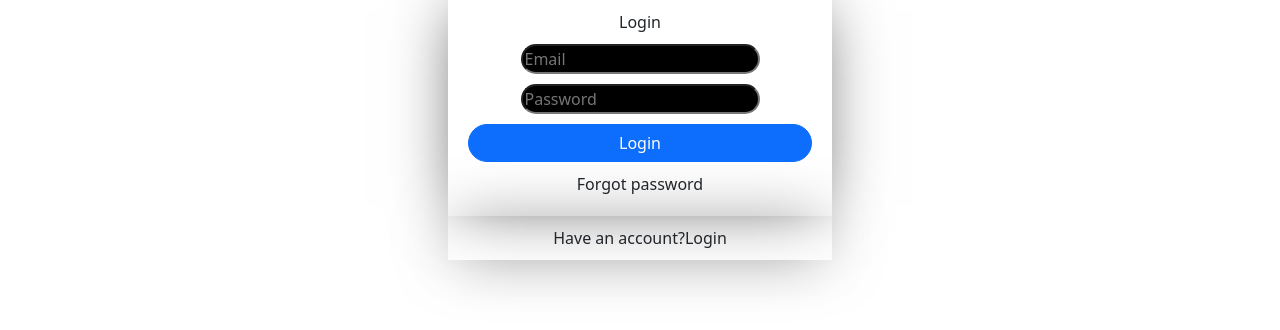
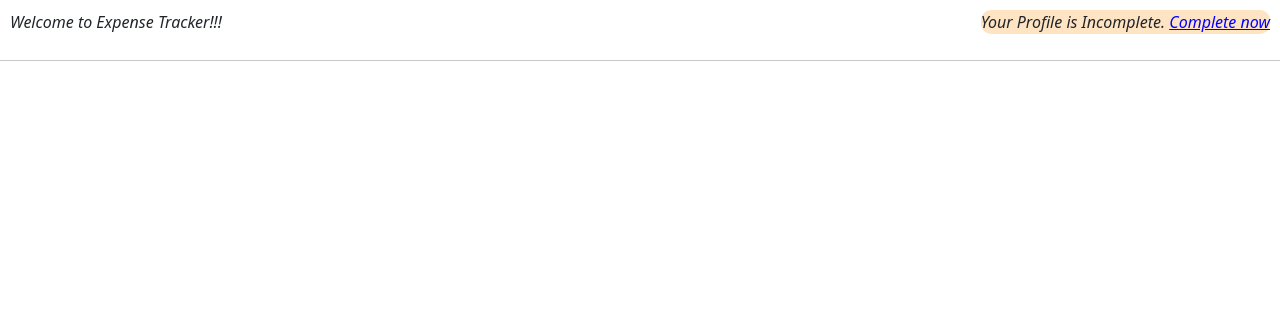
Before and after one commit to Aviproo/expense-traker, a React (Create React App) app: page /welcome in a window 1280 px wide. Shown: the top 330 px of the page. Built offline with nearby package versions, Linux system fonts and the light colour scheme.

Commit message:
Completing your profile

```diff
--- a/src/App.js
+++ b/src/App.js
@@ -2,18 +2,20 @@ import { Route, Routes } from "react-router-dom";
 import "./App.css";
 import Login from "./Components/Login/Login";
 import Welcome from "./Components/Pages/Welcome";
+import SignUp from "./Components/SignUp/SignUp";
+import Profile from "./Components/Pages/Profile";
 
 function App() {
   return (
     <div className="App">
       <Routes>
-        <Route path="/" element={<Login />}>
-          {/* <Route index element={<Home />} /> */}
-          {/* <Route path="blogs" element={<Blogs />} /> */}
-          {/* <Route path="contact" element={<Contact />} /> */}
-          {/* <Route path="/welcome" element={<Welcome />} /> */}
-          <Route path="/welcome" element={<Welcome />} />
-        </Route>
+        <Route path="*" element={<SignUp />} />
+        <Route path="welcome" element={<Welcome />} />
+        <Route path="login" element={<Login />} />
+        <Route path="welcome/profile" element={<Profile />} />
+        {/* <Route index element={<Home />} /> */}
+        {/* <Route path="contact" element={<Contact />} /> */}
+        {/* <Route path="/welcome" element={<Welcome />} /> */}
       </Routes>
     </div>
   );
--- a/src/Components/Login/Login.js
+++ b/src/Components/Login/Login.js
@@ -44,7 +44,7 @@ const Login = () => {
   };
 
   return (
-    <div>
+    <div className={classes.mainDiv}>
       <div className={classes.Login}>
         Login
         <div>
@@ -59,8 +59,10 @@ const Login = () => {
         <div>Forgot password</div>
       </div>
       <div className={classes.haveAnAccount}>
-        Have an account?
-        <span>Login</span>
+        Have not account?
+        <span onClick={() => navigate("/")} className={classes.span}>
+          Sign
+        </span>
       </div>
     </div>
   );
--- a/src/Components/Login/Login.module.css
+++ b/src/Components/Login/Login.module.css
@@ -1,6 +1,9 @@
+.mainDiv {
+  margin-top: 10%;
+}
 .Login {
   margin: auto;
-  width: 30%;
+  width: 20%;
 
   padding: 10px;
   -webkit-box-shadow: -1px 0px 61px -10px rgba(0, 0, 0, 0.61);
@@ -11,7 +14,6 @@
   margin: 10px;
 }
 .Login button {
-  width: -webkit-fill-available;
   border-radius: 50px;
 }
 .Login input {
@@ -19,9 +21,13 @@
   background-color: black;
   color: white;
 }
+.span {
+  text-decoration: underline;
+  cursor: pointer;
+}
 .haveAnAccount {
   margin: auto;
-  width: 30%;
+  width: 20%;
   padding: 10px;
   -webkit-box-shadow: -1px 0px 61px -10px rgba(0, 0, 0, 0.61);
   -moz-box-shadow: -1px 0px 61px -10px rgba(0, 0, 0, 0.61);
--- /dev/null
+++ b/src/Components/Pages/Profile.js
@@ -0,0 +1,35 @@
+import classes from "./Profile.module.css";
+const Profile = () => {
+  const updateHandler = () => {
+    // https://identitytoolkit.googleapis.com/v1/accounts:signUp?key=[API_KEY]
+  };
+  return (
+    <div>
+      <div className={classes.header}>
+        <div>Winners never quite, Quiters never win.</div>
+        <div className={classes.incopleteProfile}>
+          Your Profile is 64% complete. A complete Profile has <br /> higher
+          chances of landing a job.
+          <span>Complete now</span>
+        </div>
+      </div>
+      <hr />
+      <div>
+        <div className={classes.contactDetail}>
+          <h4>Contact Details</h4> <button>Cancel</button>
+        </div>
+        <div className={classes.updateDetail}>
+          <div>
+            Full name: <input />
+          </div>
+          <div>
+            Profile photo url: <input />
+          </div>
+        </div>
+        <button onClick={updateHandler}>Update</button>
+        <hr />
+      </div>
+    </div>
+  );
+};
+export default Profile;
--- /dev/null
+++ b/src/Components/Pages/Profile.module.css
@@ -0,0 +1,26 @@
+.header {
+  display: flex;
+  justify-content: space-between;
+  padding: 2px;
+}
+.header div {
+  font-style: italic;
+}
+.incopleteProfile {
+  background-color: bisque;
+  border-radius: 10px;
+}
+.incopleteProfile span {
+  text-decoration: underline;
+  color: blue;
+  cursor: pointer;
+}
+.contactDetail {
+  display: flex;
+  justify-content: space-around;
+}
+.updateDetail {
+  padding: 10px;
+  display: flex;
+  justify-content: space-around;
+}
--- a/src/Components/Pages/Welcome.js
+++ b/src/Components/Pages/Welcome.js
@@ -1,4 +1,18 @@
+import { useNavigate } from "react-router-dom";
+import classes from "./Welcome.module.css";
 const Welcome = () => {
-  return <div>Welcome to Expense Tracker</div>;
+  const navigate = useNavigate();
+  return (
+    <div>
+      <div className={classes.header}>
+        <div>Welcome to Expense Tracker!!!</div>
+        <div className={classes.incopleteProfile}>
+          Your Profile is Incomplete.{" "}
+          <span onClick={() => navigate("profile")}>Complete now</span>
+        </div>
+      </div>
+      <hr />
+    </div>
+  );
 };
 export default Welcome;
--- /dev/null
+++ b/src/Components/Pages/Welcome.module.css
@@ -0,0 +1,17 @@
+.header {
+  display: flex;
+  justify-content: space-between;
+  padding: 10px;
+}
+.header div {
+  font-style: italic;
+}
+.incopleteProfile {
+  background-color: bisque;
+  border-radius: 10px;
+}
+.incopleteProfile span {
+  text-decoration: underline;
+  cursor: pointer;
+  color: blue;
+}
--- a/src/Components/SignUp/SignUp.js
+++ b/src/Components/SignUp/SignUp.js
@@ -1,7 +1,9 @@
 import { useRef } from "react";
 import { Button } from "react-bootstrap";
 import classes from "./SignUp.module.css";
+import { useNavigate } from "react-router-dom";
 const SignUp = () => {
+  const navigate = useNavigate();
   const emailRef = useRef();
   const passwordRef = useRef();
   const confirmpasswordRef = useRef();
@@ -33,6 +35,7 @@ const SignUp = () => {
       if (res.ok) {
         return res.json().then((data) => {
           alert("You have succesfully signup");
+          navigate("/login");
         });
       } else {
         return res.json().then((data) => {
@@ -43,7 +46,7 @@ const SignUp = () => {
   };
 
   return (
-    <div>
+    <div className={classes.mainDiv}>
       <div className={classes.signUp}>
         SignUp
         <div>
@@ -61,7 +64,9 @@ const SignUp = () => {
       </div>
       <div className={classes.haveAnAccount}>
         Have an account?
-        <span>Login</span>
+        <span onClick={() => navigate("login")} className={classes.span}>
+          Login
+        </span>
       </div>
     </div>
   );
--- a/src/Components/SignUp/SignUp.module.css
+++ b/src/Components/SignUp/SignUp.module.css
@@ -1,7 +1,9 @@
+.mainDiv {
+  margin-top: 10%;
+}
 .signUp {
   margin: auto;
-  width: 30%;
-
+  width: 20%;
   padding: 10px;
   -webkit-box-shadow: -1px 0px 61px -10px rgba(0, 0, 0, 0.61);
   -moz-box-shadow: -1px 0px 61px -10px rgba(0, 0, 0, 0.61);
@@ -11,16 +13,18 @@
   margin: 10px;
 }
 .signUp button {
-  width: -webkit-fill-available;
   border-radius: 50px;
 }
 .signUp input {
   border-radius: 50px;
 }
+.span {
+  text-decoration: underline;
+  cursor: pointer;
+}
 .haveAnAccount {
   margin: auto;
-  width: 30%;
-
+  width: 20%;
   padding: 10px;
   -webkit-box-shadow: -1px 0px 61px -10px rgba(0, 0, 0, 0.61);
   -moz-box-shadow: -1px 0px 61px -10px rgba(0, 0, 0, 0.61);
```
